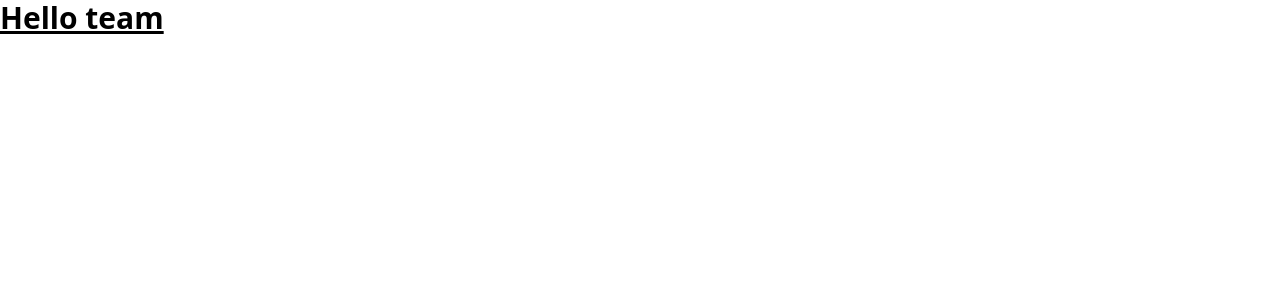
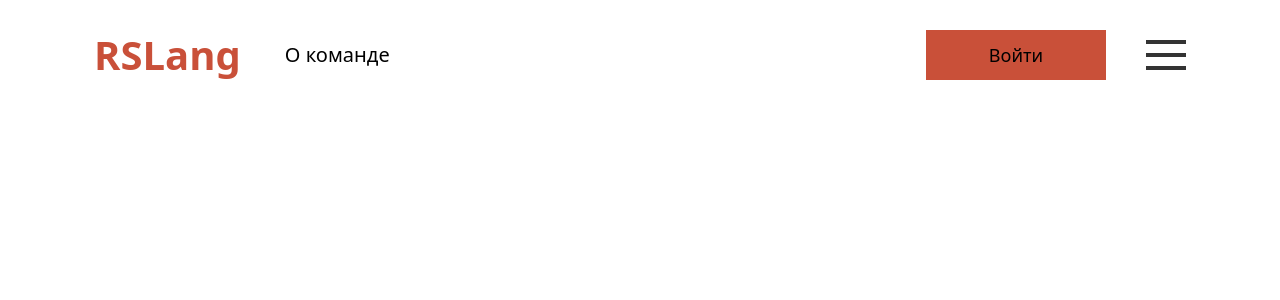
Before and after one commit to stza-by/rslang, a React (Create React App) app: page / in a window 1280 px wide. Shown: the top 300 px of the page. Built offline with nearby package versions, Linux system fonts and the light colour scheme.

Commit message:
add: header

```diff
--- a/package.json
+++ b/package.json
@@ -8,7 +8,6 @@
     "@testing-library/user-event": "^13.5.0",
     "@types/jest": "^27.4.0",
     "@types/node": "^16.11.19",
-    "@types/react": "^17.0.38",
     "@types/react-dom": "^17.0.11",
     "axios": "^0.25.0",
     "normalize.css": "^8.0.1",
@@ -44,6 +43,7 @@
     ]
   },
   "devDependencies": {
+    "@types/react": "^17.0.38",
     "@typescript-eslint/eslint-plugin": "^5.9.1",
     "@typescript-eslint/parser": "^5.9.1",
     "autoprefixer": "^10.4.2",
@@ -55,6 +55,7 @@
     "eslint-plugin-react": "^7.28.0",
     "eslint-plugin-react-hooks": "^4.3.0",
     "postcss": "^8.4.6",
-    "tailwindcss": "^3.0.18"
+    "tailwindcss": "^3.0.18",
+    "typescript-plugin-css-modules": "^3.4.0"
   }
 }
--- a/src/App.css
+++ b/src/App.css
@@ -6,3 +6,8 @@
   padding: 0;
   box-sizing: border-box;
 }
+.container {
+  max-width: 1122px;
+  margin: 0 auto;
+  padding: 0 15px;
+}
--- a/src/App.tsx
+++ b/src/App.tsx
@@ -1,10 +1,11 @@
 import React from 'react';
 import './App.css';
 import Main from './pages/main/Main';
+import Header from './components/header/Header';
 
 const App: React.FC = () => (
-  <div className="text-3xl font-bold underline">
-    Hello team
+  <div className="container">
+    <Header></Header>
     <Main></Main>
   </div>
 );
--- /dev/null
+++ b/src/components/button/Button.module.css
@@ -0,0 +1,10 @@
+.btn{
+  width: 180px;
+  height: 50px;
+  background-color: #C95039;
+  font-size: 18px;
+  transition: 0.5s;
+}
+.btn:hover {
+  background-color: #FED7AA;
+}
--- /dev/null
+++ b/src/components/button/Button.tsx
@@ -0,0 +1,17 @@
+import React, { ReactNode } from 'react';
+import style from './Button.module.css';
+
+export type ButtonProp = {
+  children?: ReactNode;
+  disabled?: boolean;
+  id?: string;
+  onClick?: (e: React.MouseEvent<HTMLButtonElement>) => void;
+};
+
+const Button = ({ children, disabled, id, onClick }: ButtonProp) => (
+  <button className={style.btn} type='button' disabled={disabled} id={id} onClick={onClick}>
+    {children}
+  </button>
+);
+
+export default Button;
--- /dev/null
+++ b/src/components/header/Header.module.css
@@ -0,0 +1,36 @@
+.container{
+  display: flex;
+  justify-content: space-between;
+  align-items: center;
+  padding: 25px 0;
+}
+.wrapper {
+  display: flex;
+  align-items: center;
+}
+.title {
+  font-size: 40px;
+  font-weight: 700;
+  color: #C95039;
+  margin-right: 44px;
+}
+.link {
+  font-weight: 500;
+  font-size: 20px;
+}
+.burger{
+  width: 40px;
+  height: 40px;
+  cursor: pointer;
+  display: flex;
+  flex-direction: column;
+  justify-content: space-around;
+  margin-left: 40px;
+}
+.burger span, .burger span:before, .burger span:after{
+  width: 100%;
+  height: 4px;
+  background: #333;
+  display: block;
+  transition: .3s;
+}
--- /dev/null
+++ b/src/components/header/Header.tsx
@@ -0,0 +1,22 @@
+import React from 'react';
+import style from './Header.module.css'
+import Button from '../button/Button';
+
+const Header: React.FC = () => (
+  <header className={style.container}>
+    <div className={style.wrapper}>
+      <h1 className={style.title}>RSLang</h1>
+      <a href="/" className={style.link}>О команде</a>
+    </div>
+    <div className={style.wrapper}>
+      <Button>Войти</Button>
+      <button type='button' className={style.burger}>
+        <span></span>
+        <span></span>
+        <span></span>
+      </button>
+    </div>
+  </header>
+);
+
+export default Header;
--- /dev/null
+++ b/src/custom.d.ts
@@ -0,0 +1,4 @@
+declare module '*.module.css' {
+  const classes: { [key: string]: string };
+  export default classes;
+}
```
Also changed, not shown: tsconfig.json (+6 -1 lines), 1 other file (tests, documents, lock files or other folders).
